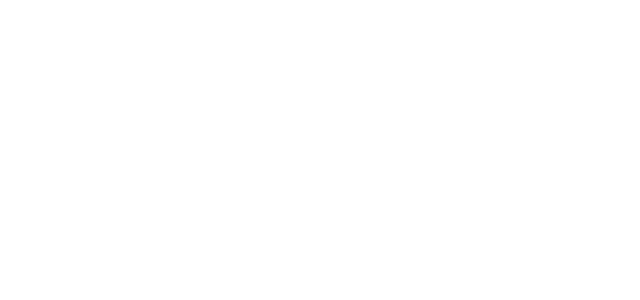
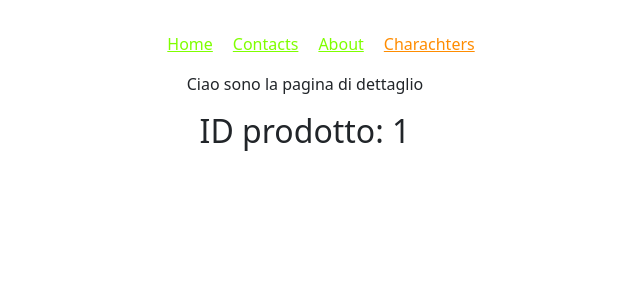
Before and after one commit to pimoGit/react-lc-148, a React (Vite) app: page /charachters/1 in a window 1280 px wide. Before the commit this address had no page. Shown: the top 300 px of the page, without its empty margins (335-975 px from the left). Built offline with nearby package versions, Linux system fonts and the light colour scheme.

Commit message:
crea pagina dettaglio e recupera param dinamico

```diff
--- a/src/App.jsx
+++ b/src/App.jsx
@@ -12,6 +12,7 @@
 import AboutPage from './pages/AboutPage';
 import ContactPage from './pages/ContactPage';
 import CharachtersPage from './pages/CharachtersPage';
+import CharachterDetailPage from './pages/CharachterDetailPage';
 
 function App() {
 
@@ -23,8 +24,8 @@
                     <Route path="/about" element={<AboutPage />} />
                     <Route path="/contacts" element={<ContactPage />} />
                     <Route path="/charachters">
-                        <Route index element={<CharachtersPage />} />
-                        {/* <Route path="/:id" element={<CharachterDetailPage />} /> */}
+                        <Route path="" element={<CharachtersPage />} />
+                        <Route path=":id" element={<CharachterDetailPage />} />
                     </Route>
                 </Route>
             </Routes>
--- a/src/components/rickmorty/CharacterCard.jsx
+++ b/src/components/rickmorty/CharacterCard.jsx
@@ -1,3 +1,6 @@
+// import di comp LInk da libreria router
+import { Link } from "react-router-dom";
+
 export default function CharacterCard(props) {
 
     const { character } = props;
@@ -13,6 +16,9 @@
                     <span className={`status-icon is-${character.status.toLowerCase()}`}></span>
                     {character.status} - {character.origin.name}
                 </p>
+                <Link to={`/charachters/${character.id}`}>
+                    Dettaglio personaggio
+                </Link>
             </div>
         </div>
     )
--- a/src/index.css
+++ b/src/index.css
@@ -10,3 +10,7 @@
 header li a.active {
     color: darkorange;
 }
+
+.character {
+    margin-bottom: 70px;
+}
--- /dev/null
+++ b/src/pages/CharachterDetailPage.jsx
@@ -0,0 +1,17 @@
+// import dell'hook per il parametro
+import { useParams } from "react-router-dom";
+
+
+const CharachterDetailPage = () => {
+    // recuperiamo il parametro dinamico (id)
+    const { id } = useParams();
+
+    return (
+        <>
+            <p>Ciao sono la pagina di dettaglio</p>
+            <h2>ID prodotto: {id}</h2>
+        </>
+    )
+}
+
+export default CharachterDetailPage
```
